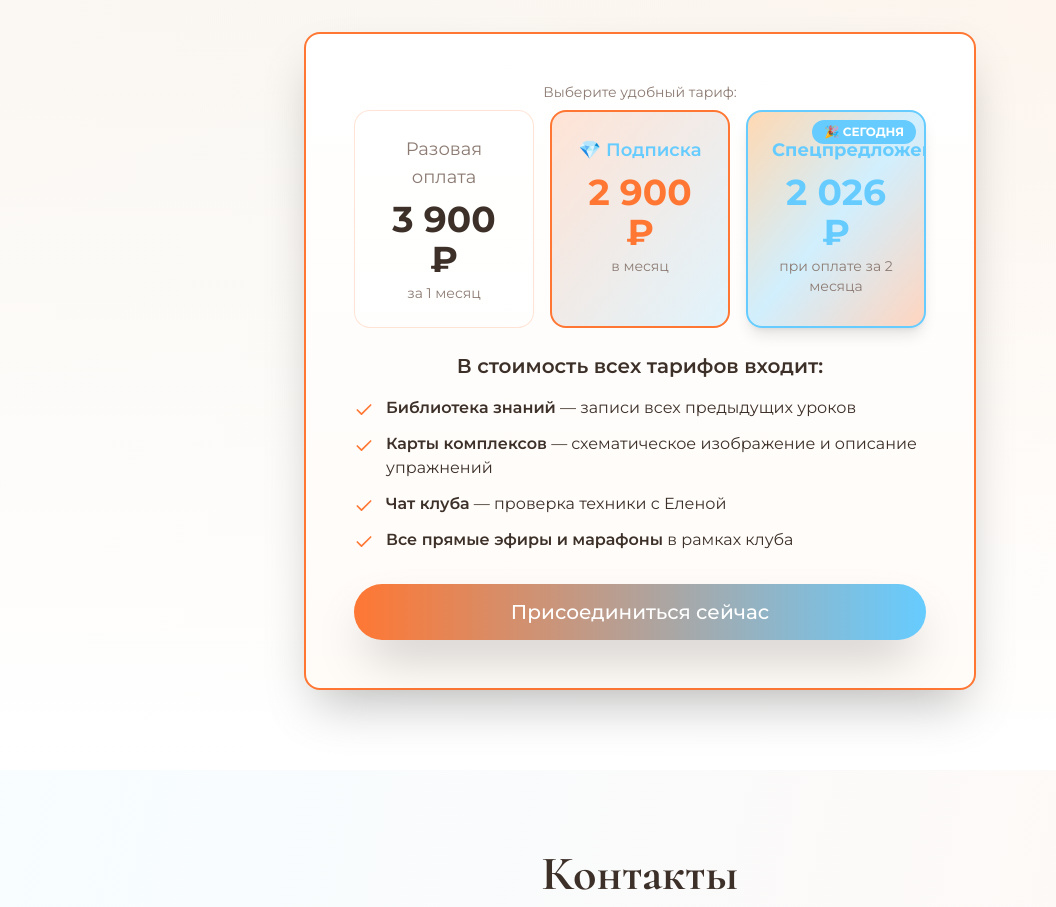
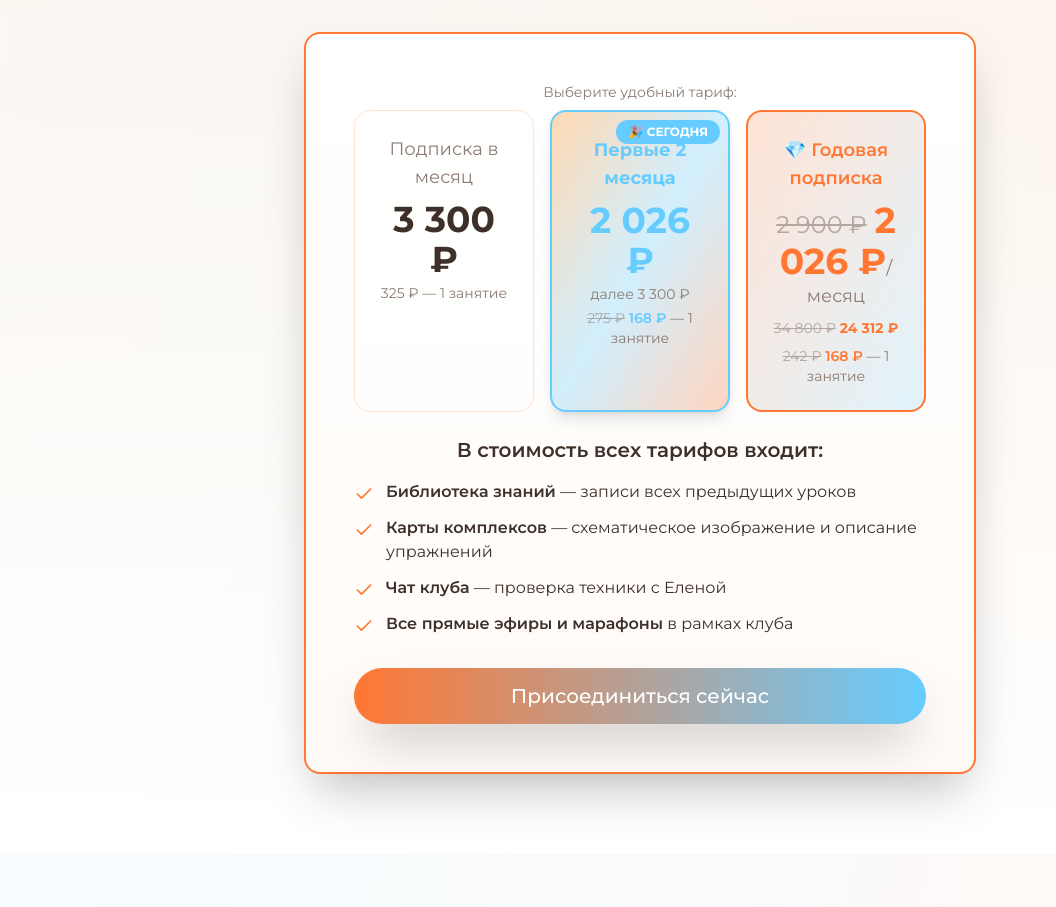
Before and after one commit to pr-poehali-dev/formula-qi-landing-page, a React (Vite) app: page / in a window 1280 px wide. Shown: the part 4637-5544 px from the top of the page, without its empty margins (0-1056 px from the left). Built offline with nearby package versions, Linux system fonts and the light colour scheme.

Commit message:
Обновление цен на подписки и занятия

```diff
--- a/src/pages/Index.tsx
+++ b/src/pages/Index.tsx
@@ -340,22 +340,34 @@ const Index = () => {
               <div className="text-sm text-muted-foreground mb-2">Выберите удобный тариф:</div>
               <div className="grid md:grid-cols-3 gap-4 mb-6">
                 <div className="bg-white/50 p-6 rounded-2xl border border-primary/20">
-                  <div className="text-lg text-muted-foreground mb-2">Разовая оплата</div>
-                  <div className="text-4xl font-bold text-foreground mb-1">3 900 ₽</div>
-                  <div className="text-sm text-muted-foreground">за 1 месяц</div>
-                </div>
-                <div className="bg-gradient-to-br from-primary/20 to-secondary/20 p-6 rounded-2xl border-2 border-primary">
-                  <div className="text-lg font-semibold text-secondary mb-2">💎 Подписка</div>
-                  <div className="text-4xl font-bold text-primary mb-1">2 900 ₽</div>
-                  <div className="text-sm text-muted-foreground">в месяц</div>
+                  <div className="text-lg text-muted-foreground mb-2">Подписка в месяц</div>
+                  <div className="text-4xl font-bold text-foreground mb-1">3 300 ₽</div>
+                  <div className="text-sm text-muted-foreground">325 ₽ — 1 занятие</div>
                 </div>
                 <div className="bg-gradient-to-br from-accent via-secondary/30 to-primary/30 p-6 rounded-2xl border-2 border-secondary shadow-lg relative overflow-hidden">
                   <div className="absolute top-2 right-2 bg-secondary text-white text-xs font-bold px-3 py-1 rounded-full">
                     🎉 СЕГОДНЯ
                   </div>
-                  <div className="text-lg font-bold text-secondary mb-2">Спецпредложение</div>
+                  <div className="text-lg font-bold text-secondary mb-2">Первые 2 месяца</div>
                   <div className="text-4xl font-bold text-secondary mb-1">2 026 ₽</div>
-                  <div className="text-sm text-muted-foreground">при оплате за 2 месяца</div>
+                  <div className="text-sm text-muted-foreground mb-1">далее 3 300 ₽</div>
+                  <div className="text-sm text-muted-foreground">
+                    <span className="line-through opacity-60">275 ₽</span> <span className="font-semibold text-secondary">168 ₽</span> — 1 занятие
+                  </div>
+                </div>
+                <div className="bg-gradient-to-br from-primary/20 to-secondary/20 p-6 rounded-2xl border-2 border-primary">
+                  <div className="text-lg font-semibold text-primary mb-2">💎 Годовая подписка</div>
+                  <div className="mb-2">
+                    <span className="text-2xl line-through opacity-60 text-muted-foreground">2 900 ₽</span>
+                    <span className="text-4xl font-bold text-primary ml-2">2 026 ₽</span>
+                    <span className="text-lg text-muted-foreground">/месяц</span>
+                  </div>
+                  <div className="text-sm text-muted-foreground mb-2">
+                    <span className="line-through opacity-60">34 800 ₽</span> <span className="font-bold text-primary">24 312 ₽</span>
+                  </div>
+                  <div className="text-sm text-muted-foreground">
+                    <span className="line-through opacity-60">242 ₽</span> <span className="font-semibold text-primary">168 ₽</span> — 1 занятие
+                  </div>
                 </div>
               </div>
             </div>
```
